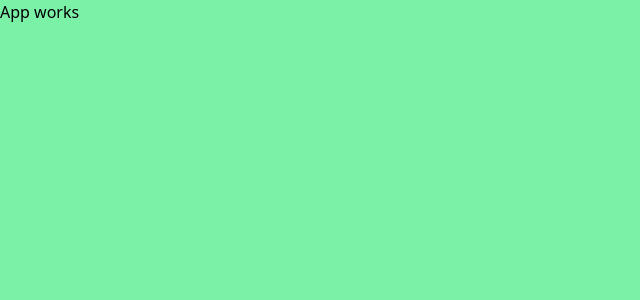
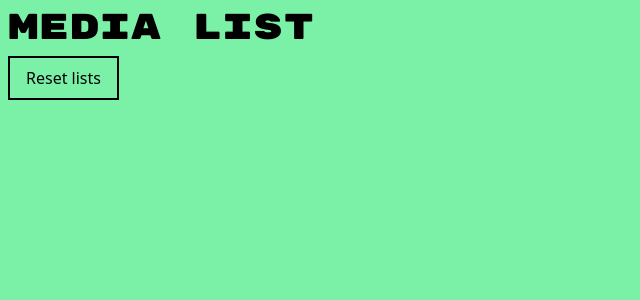
Before and after one commit to SmackSmash/media-ts, a React (Vite) app: page / in a window 1280 px wide. Shown: the top 300 px of the page, without its empty margins (0-640 px from the left). Built offline with nearby package versions, Linux system fonts and the light colour scheme.

Commit message:
Added google font

```diff
--- a/package.json
+++ b/package.json
@@ -24,6 +24,8 @@
     "eslint-plugin-react-hooks": "^5.2.0",
     "eslint-plugin-react-refresh": "^0.4.20",
     "globals": "^16.3.0",
+    "prettier": "^3.6.2",
+    "prettier-plugin-tailwindcss": "^0.6.14",
     "typescript": "~5.8.3",
     "typescript-eslint": "^8.35.1",
     "vite": "^7.0.4"
--- a/src/App.tsx
+++ b/src/App.tsx
@@ -1,5 +1,10 @@
 const App = () => {
-  return <div>App works</div>;
+  return (
+    <div className='p-2'>
+      <h1 className='font-rubik mb-2 text-4xl'>Media List</h1>
+      <button className='cursor-pointer border-2 px-4 py-2'>Reset lists</button>
+    </div>
+  );
 };
 
 export default App;
--- a/src/index.css
+++ b/src/index.css
@@ -1,3 +1,4 @@
+@import url('https://fonts.googleapis.com/css2?family=Rubik+Mono+One&display=swap');
 @import 'tailwindcss';
 
 @layer {
@@ -5,3 +6,7 @@
     @apply bg-green-300;
   }
 }
+
+@theme {
+  --font-rubik: 'Rubik Mono One', sans-serif;
+}
```
Also changed, not shown: 2 other files (tests, documents, lock files or other folders).
